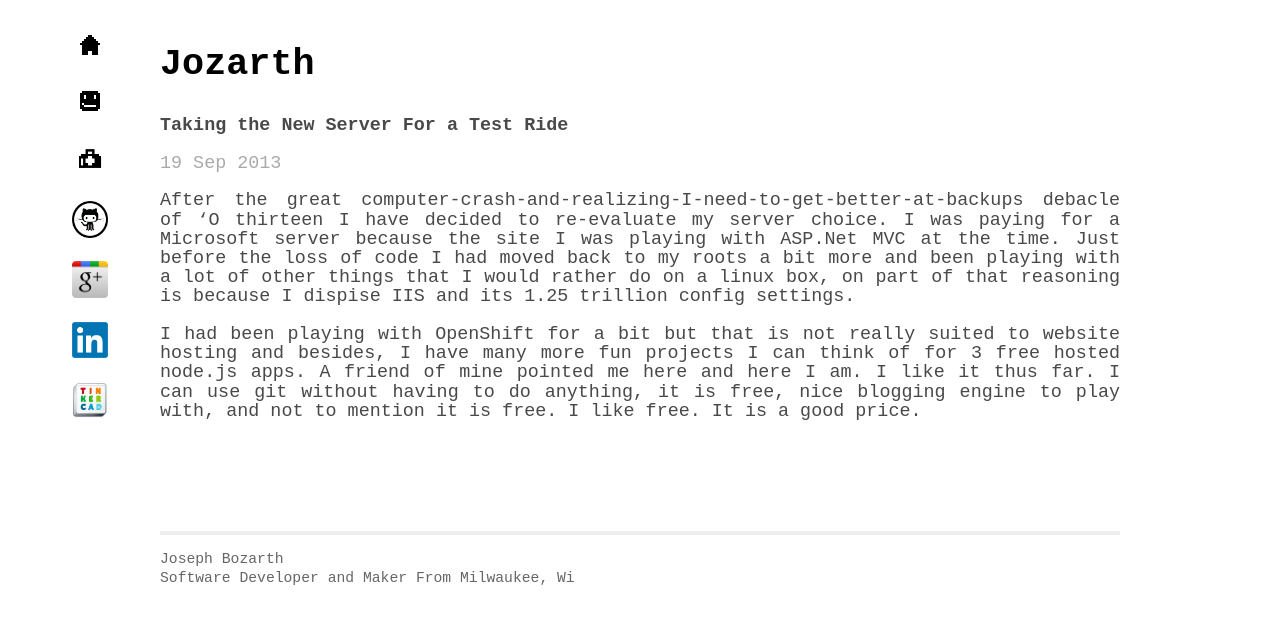
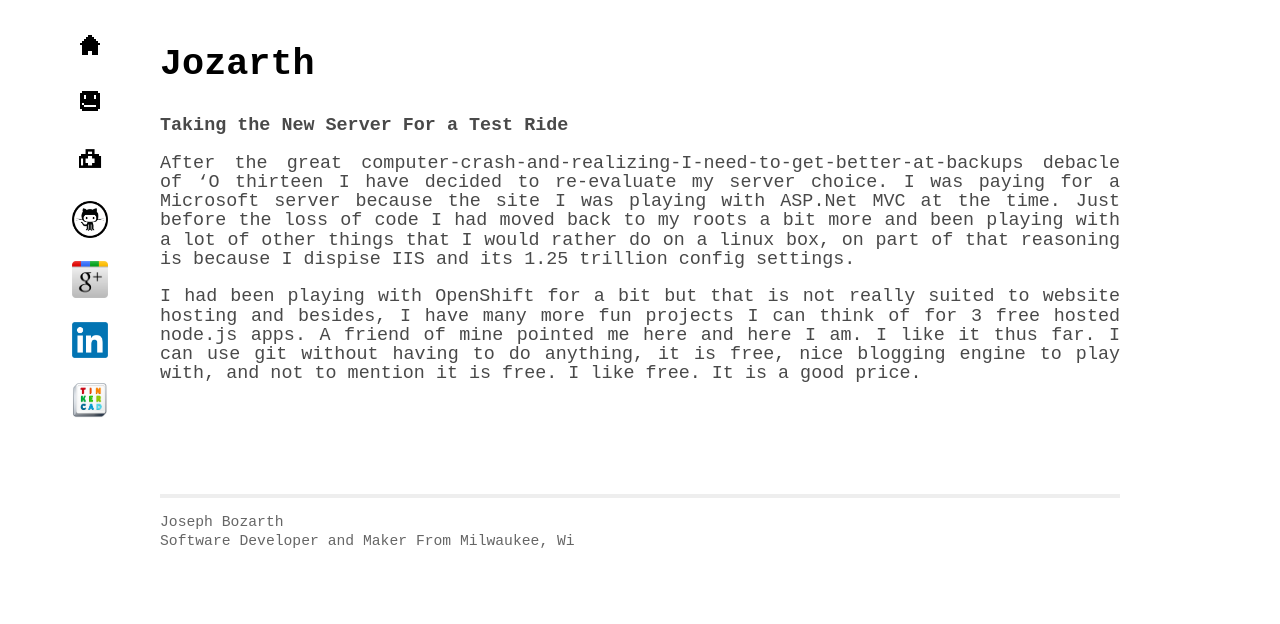
Before and after one commit to BozarthPrime/bozarthprime.github.com, a Jekyll site: the page built from _posts/2013-09-19-why-hello.markdown, in a window 1280 px wide and 900 px high. Shown: the top 624 px of the window. Built offline with Jekyll 4.4.1, drawn with Linux system fonts in a browser that asks for light colours; nearby versions of some CDN libraries; Markdown is read by kramdown in place of the engine named in the settings.

Commit message:
Some changes to the layout

```diff
--- a/_layouts/post.html
+++ b/_layouts/post.html
@@ -2,7 +2,7 @@
 layout: default
 ---
 <h2>{{ page.title }}</h2>
-<p class="meta">{{ page.date | date_to_string }}</p>
+<!--<p class="meta">{{ page.date | date_to_string }}</p>-->
 
 <div class="post">
 {{ content }}
```
